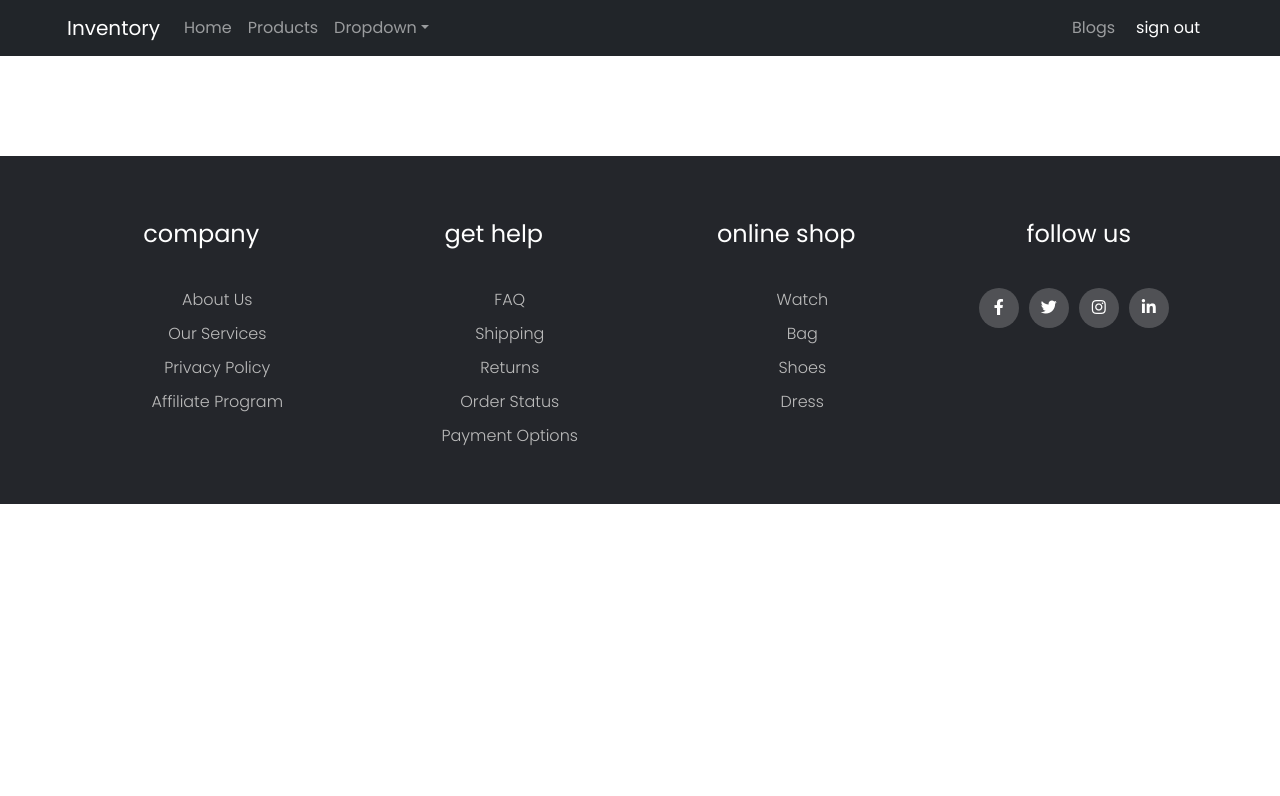
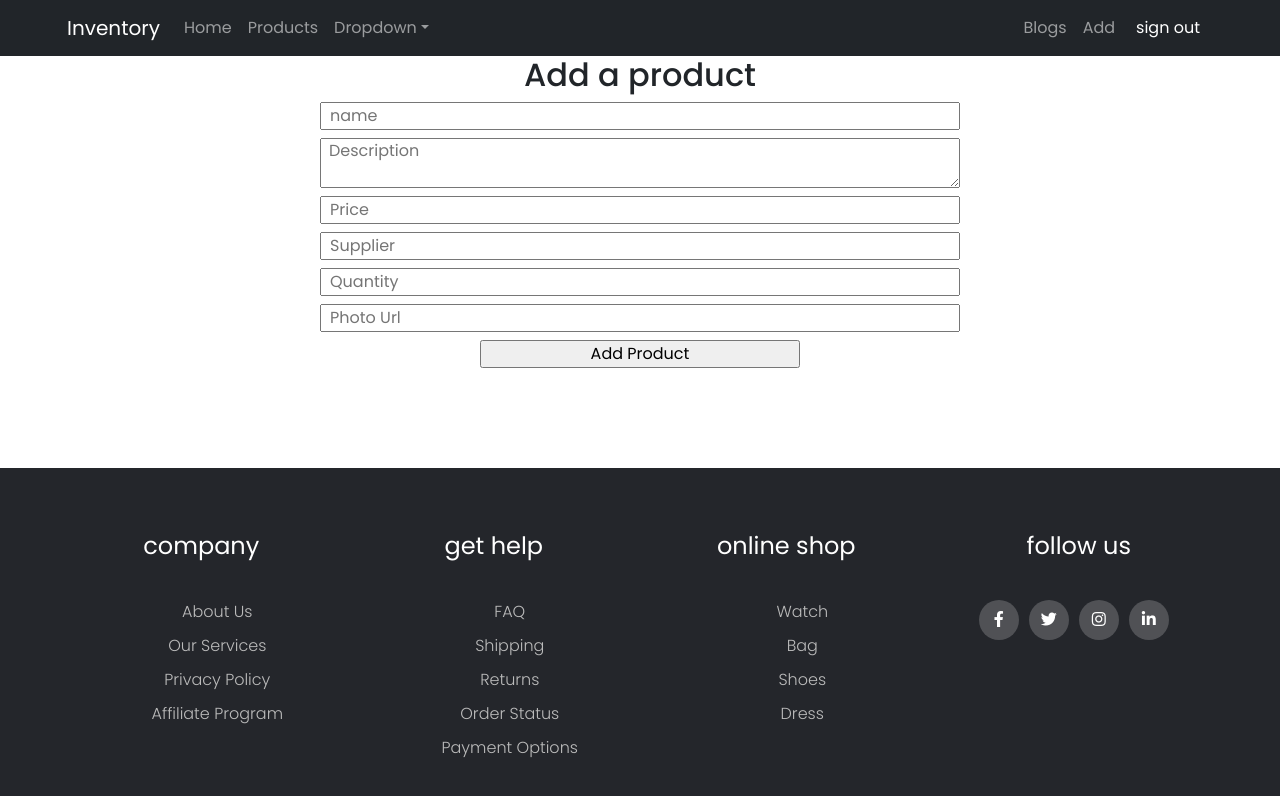
Before and after one commit to Mossahid123/Inventory-Client-Site, a React (Create React App) app: page /addproduct in a window 1280 px wide. Shown: the top 796 px of the page. Built offline with nearby package versions, Linux system fonts and the light colour scheme; no server answers; sample sign-in values are in the browser's storage.

Commit message:
add product done

```diff
--- a/package.json
+++ b/package.json
@@ -13,6 +13,7 @@
     "react-dom": "^18.1.0",
     "react-firebase-hooks": "^5.0.3",
     "react-helmet-async": "^1.3.0",
+    "react-hook-form": "^7.30.0",
     "react-router-dom": "^6.3.0",
     "react-scripts": "5.0.1",
     "react-toastify": "^9.0.1",
--- a/src/App.js
+++ b/src/App.js
@@ -10,6 +10,7 @@ import Blogs from './Pages/Blogs/Blogs';
 import RequireAuth from './Pages/Login/RequireAuth/RequireAuth';
 import ProductDetail from './Pages/ProductDetail/ProductDetail';
 import Product from './Pages/Product/Product';
+import AddProduct from './Pages/AddProduct/AddProduct';
 
 function App() {
   return (
@@ -28,6 +29,11 @@ function App() {
             <Product></Product>
           </RequireAuth>}>
         </Route>
+        <Route path='/addproduct' element={
+          <RequireAuth>
+            <AddProduct></AddProduct>
+          </RequireAuth>}>
+        </Route>
         <Route path='/'></Route>
         <Route path='/blogs' element={<Blogs></Blogs>}></Route>
         <Route path='/login' element={<Login></Login>}></Route>
--- a/src/Pages/AddProduct/AddProduct.js
+++ b/src/Pages/AddProduct/AddProduct.js
@@ -0,0 +1,41 @@
+import React from 'react';
+import { useForm } from "react-hook-form";
+import { toast } from 'react-toastify';
+
+
+const AddProduct = () => {
+    const { register, handleSubmit } = useForm();
+    const onSubmit = data => {
+        console.log(data)
+        const url =" http://localhost:5000/product";
+        fetch(url,{
+            method: 'POST',
+            headers: {
+                'content-type': 'application/json'
+            },
+            body: JSON.stringify(data)
+        })
+        .then(res => res.json())
+        .then(result =>{
+            console.log(result);
+            toast('product added')
+        })
+
+    };
+    return (
+        <div className='w-50 mx-auto'>
+        <h2> Add a product</h2>
+        <form className='d-flex flex-column' onSubmit={handleSubmit(onSubmit)}>
+            <input className='mb-2 ps-2' placeholder='name' {...register("name", { required: true, maxLength: 20 })} />
+            <textarea className='mb-2 ps-2' placeholder='Description' {...register("description")} />
+            <input className='mb-2 ps-2' placeholder='Price' type="number" {...register("price")} />
+            <input className='mb-2 ps-2' placeholder='Supplier' type="text" {...register("supplier")} />
+            <input className='mb-2 ps-2' placeholder='Quantity' type="number" {...register("quantity")} />
+            <input className='mb-2 ps-2' placeholder='Photo Url' type="text" {...register("img")} />
+            <input className='w-50 mx-auto' type='submit' value="Add Product" />
+        </form>
+    </div>
+    );
+};
+
+export default AddProduct;
--- a/src/Shared/Header/Header.js
+++ b/src/Shared/Header/Header.js
@@ -33,6 +33,11 @@ const Header = () => {
                         <Nav>
                             <Nav.Link as={Link} to='/blogs' >Blogs</Nav.Link>
                             {
+                                user && <>
+                                 <Nav.Link as={Link} to='/addproduct' >Add</Nav.Link>
+                                </>
+                            }
+                            {
                                 user ?
                                     <button className='btn btn-link text-white text-decoration-none' onClick={handleSignOut}>sign out</button>
                                 :
```
Also changed, not shown: src/Pages/Members/Members.js (added), 1 other file (tests, documents, lock files or other folders).
